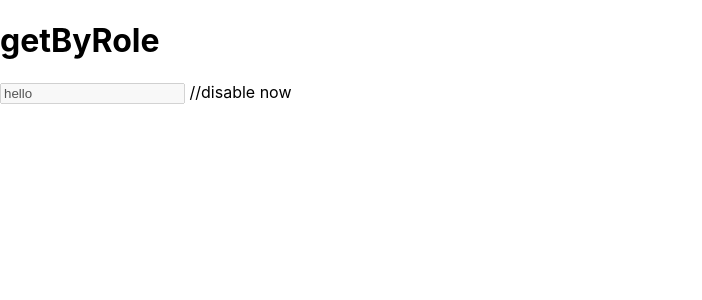
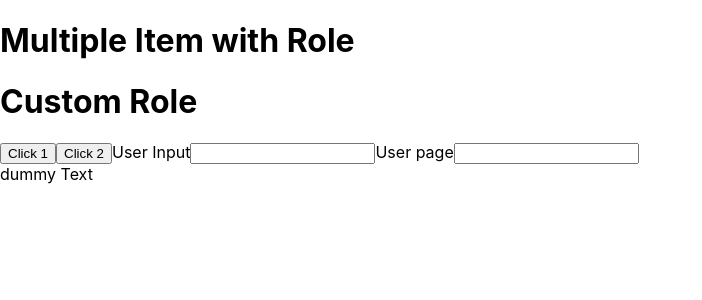
Before and after one commit to swarnabha-dutta/testing-blog-app, a React (Create React App) app: page / in a window 1280 px wide. Shown: the top 300 px of the page, without its empty margins (0-702 px from the left). Built offline with nearby package versions, Linux system fonts and the light colour scheme.

Commit message:
understanding how testing in Functional Component in depth

```diff
--- a/src/App.js
+++ b/src/App.js
@@ -1,13 +1,25 @@
 import React from 'react'
-import './App.css'
-
 
 const App = () => {
   return (
-    <div>
-      <h1>getByRole</h1>
-      {/* <input type='text' defaultValue={'hello'} /> // enable now  */}
-      <input type='text' defaultValue={'hello'} disabled /> //disable now
+    <div className='App'>
+
+      {/* Semantic Elements */}
+      <h1>Multiple Item with Role</h1>
+      <h1>Custom Role</h1>
+      <button>Click 1</button>
+      <button>Click 2 </button>
+      <label htmlFor='input1'>User Input</label>
+      <input id='input1' />
+      <label htmlFor='input2'>User page</label>
+      <input type='text' id='input2' />
+
+
+
+      {/* Non-Semantic Elements */}
+      <div role='dummy'>
+        dummy Text
+      </div>
     </div>
   )
 }
```
Also changed, not shown: 1 other file (tests, documents, lock files or other folders).
